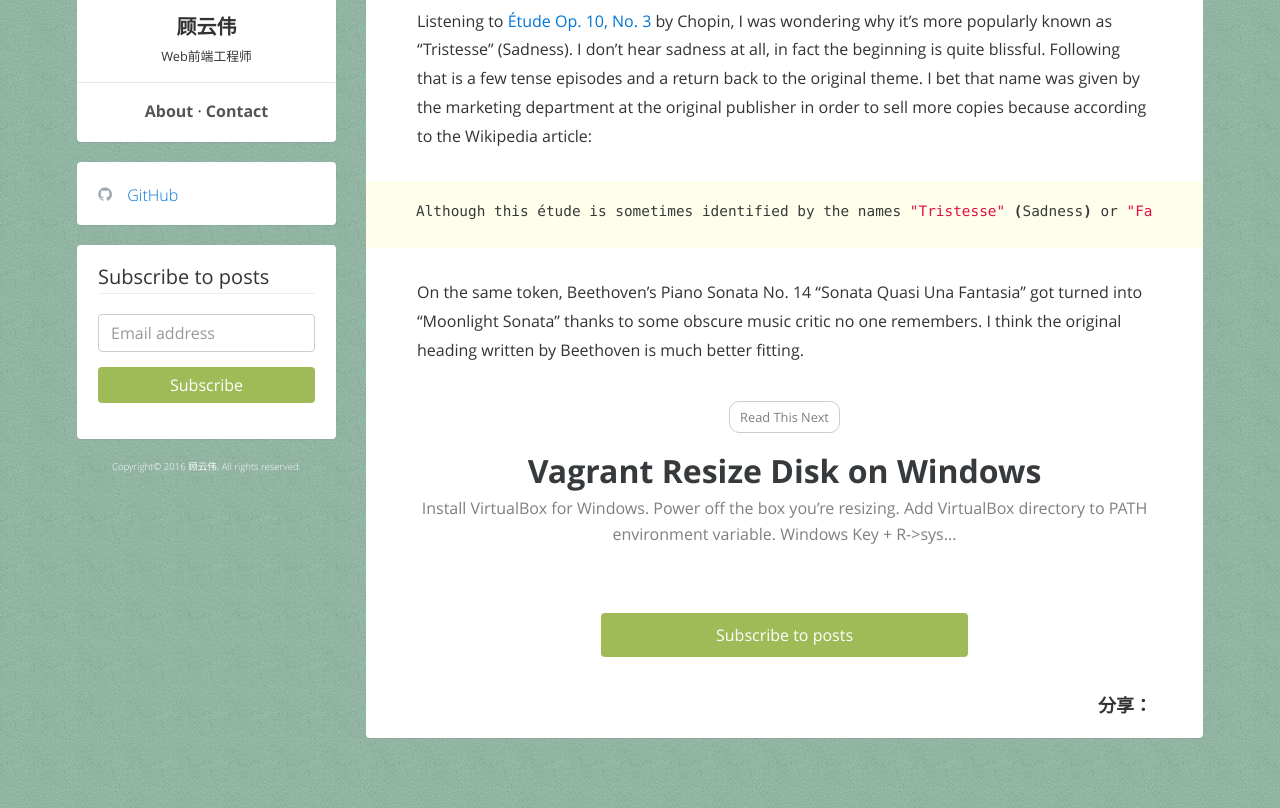
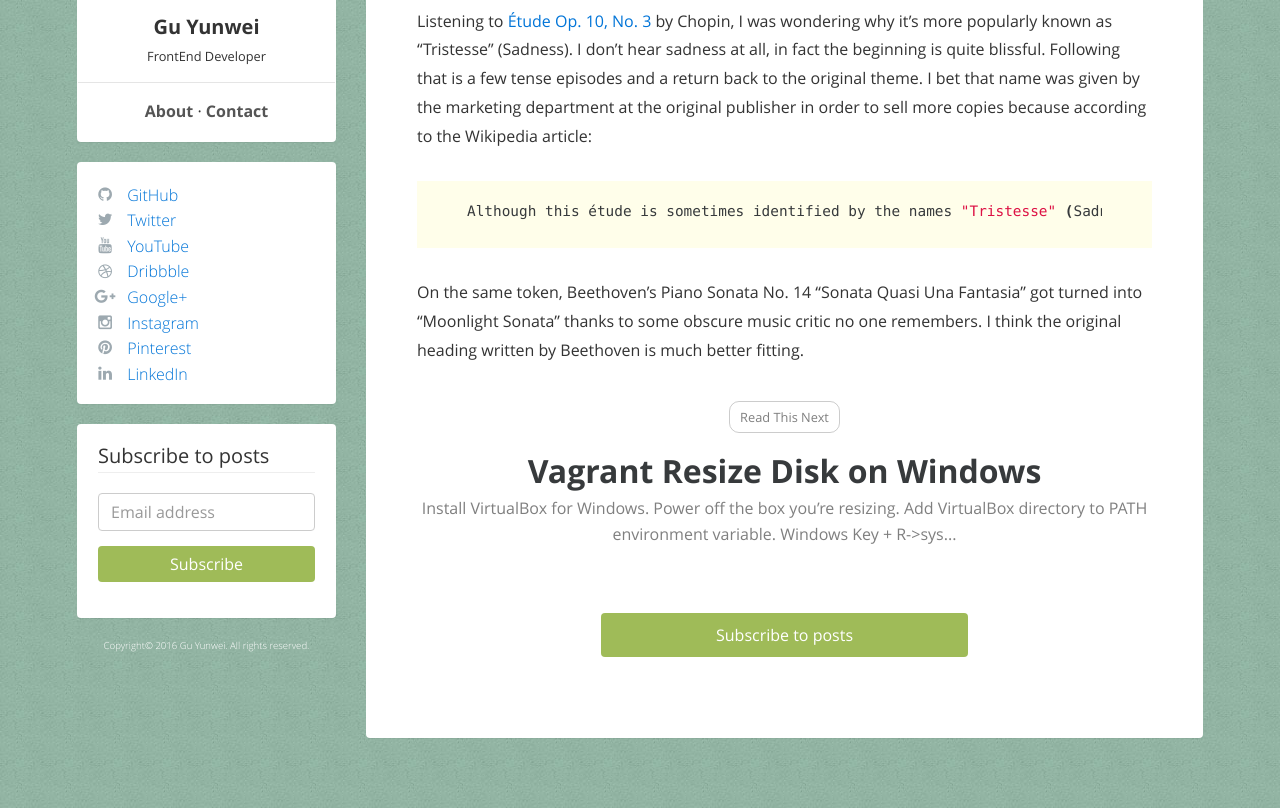
Before and after one commit to GuYunWei/guyunwei.github.io, a Jekyll site: the page built from _posts/2015-12-18-Tristesse.md, in a window 1280 px wide, cut to the strip 204-1012 px from the top of the page. Built offline with Jekyll 4.4.1, drawn with Linux system fonts in a browser that asks for light colours; comment, search, counter and statistics services are not loaded.

Commit message:
modify files

```diff
--- a/_config.yml
+++ b/_config.yml
@@ -17,8 +17,8 @@
 baidu_analytics: fba9e3a520e406dd84863f55dbfd8221
 
 # Author settings
-author_name: 顾云伟
-author_description: Web前端工程师
+author_name: Gu Yunwei
+author_description: FrontEnd Developer
 author_image: https://avatars1.githubusercontent.com/u/8307158
 author_image_width: 180
 author_image_height: 180
@@ -28,9 +28,8 @@
 share_buttons: on
 
 # Comments settings
-# disqus_shortname: Guyw
-duoshuo_shortname: Guyw
-duoshuo_hotartical: on
+disqus_shortname: Guyw
+# duoshuo_shortname: Guyw
 
 # Sidebar settings
 sidebar: left # left|right
@@ -41,6 +40,12 @@
 # Social settings
 github_username:  guyunwei
 twitter_username: guyunwei
+youtube_username: guyunwei
+dribbble_username: guyunwei
+googleplus_username: guyunwei
+instagram_username: guyunwei
+pinterest_username: guyunwei
+linkedin_username: guyunwei
 
 # Mailchimp.com - Email subscribtion settings
 # Refer to http://kb.mailchimp.com/lists/signup-forms/advanced-form-customization
@@ -53,7 +58,7 @@
 
 # Sass settings
 sass:
-    style: :compressed
+  style: :compressed
 
 # Gems
 gems:
--- a/_includes/head.html
+++ b/_includes/head.html
@@ -83,8 +83,7 @@
     {% endif %}
 
     {% if site.share_buttons %}
-        <script>
-            window._bd_share_config={"common":{"bdSnsKey":{},"bdText":"","bdMini":"2","bdMiniList":false,"bdPic":"","bdStyle":"1","bdSize":"24"},"share":{},"image":{"viewList":["weixin","douban","tsina","tqq","renren","mail"],"viewText":"分享到：","viewSize":"16"},"selectShare":{"bdContainerClass":null,"bdSelectMiniList":["weixin","douban","tsina","tqq","renren","mail"]}};with(document)0[(getElementsByTagName('head')[0]||body).appendChild(createElement('script')).src='http://bdimg.share.baidu.com/static/api/js/share.js?v=89860593.js?cdnversion='+~(-new Date()/36e5)];
+        <script>window._bd_share_config={"common":{"bdSnsKey":{},"bdText":"","bdMini":"2","bdMiniList":false,"bdPic":"","bdStyle":"1","bdSize":"16"},"share":{}};with(document)0[(getElementsByTagName('head')[0]||body).appendChild(createElement('script')).src='http://bdimg.share.baidu.com/static/api/js/share.js?v=89860593.js?cdnversion='+~(-new Date()/36e5)];
         </script>
     {% endif %}
 </head>
--- a/_includes/sidebar.html
+++ b/_includes/sidebar.html
@@ -30,7 +30,7 @@
               <li><i class="fa-li fa fa-github"></i><a href="https://www.github.com/{{ site.github_username }}">GitHub</a></li>
               {% endif %}
 
-              <!-- {% if site.facebook_username %}
+              {% if site.facebook_username %}
               <li><i class="fa-li fa fa-facebook"></i><a href="https://www.facebook.com/{{ site.facebook_username }}">Facebook</a></li>
               {% endif %}
 
@@ -60,7 +60,7 @@
 
               {% if site.linkedin_username %}
               <li><i class="fa-li fa fa-linkedin"></i><a href="https://www.linkedin.com/in/{{ site.linkedin_username }}">LinkedIn</a></li>
-              {% endif %} -->
+              {% endif %}
             </ul>
         </aside>
         {% endif %}
--- a/_layouts/post.html
+++ b/_layouts/post.html
@@ -26,13 +26,14 @@
 
         {% if site.share_buttons %}
           <div class="bdsharebuttonbox">
-            <span class="share">分享：</span>
             <a href="#" class="bds_weixin" data-cmd="weixin" title="分享到微信"></a>
+            <a href="#" class="bds_tsina" data-cmd="tsina" title="分享到新浪微博"></a>
             <a href="#" class="bds_douban" data-cmd="douban" title="分享到豆瓣网"></a>
-            <a href="#" class="bds_tsina" data-cmd="tsina" title="分享到新浪微博"></a>
+            <a href="#" class="bds_evernotecn" data-cmd="evernotecn" title="分享到印象笔记"></a>
+            <a href="#" class="bds_qzone" data-cmd="qzone" title="分享到QQ空间"></a>
             <a href="#" class="bds_tqq" data-cmd="tqq" title="分享到腾讯微博"></a>
             <a href="#" class="bds_renren" data-cmd="renren" title="分享到人人网"></a>
-            <a href="#" class="bds_mail" data-cmd="mail" title="分享到邮件分享"></a>
+            <a href="#" class="bds_linkedin" data-cmd="linkedin" title="分享到linkedin"></a>
             <a href="#" class="bds_more" data-cmd="more"></a>
           </div>
         {% endif %}
--- a/_sass/_highlight.scss
+++ b/_sass/_highlight.scss
@@ -1,8 +1,8 @@
 .highlight {
   background: #fffeea;
   padding:20px 50px 10px 50px;
-  width:calc(100% + 102px);
-  margin:30px 0px 30px -51px;
+  width:100%;
+  margin:30px 0px 30px 0px;
 }
 .highlight .c { color: #999988; font-style: italic } /* Comment */
 .highlight .err { color: #a61717; background-color: #e3d2d2 } /* Error */
--- a/_sass/_main.scss
+++ b/_sass/_main.scss
@@ -168,15 +168,6 @@
     float: right;
 }
 
-.bdsharebuttonbox span.share{
-    display: inline-block;
-    line-height: 36px;
-    float: left;
-    font-family: 'Open Sans','Helvetica Neue',Helvetica,Arial,sans-serif;
-    font-weight: 700;
-    font-size: 18px;
+#ds-thread #ds-reset .ds-login-buttons .ds-social-links {
+    width: 100%!important;
 }
-
-#ds-thread #ds-reset .ds-login-buttons {
-    display: inline-block;
-}
```
